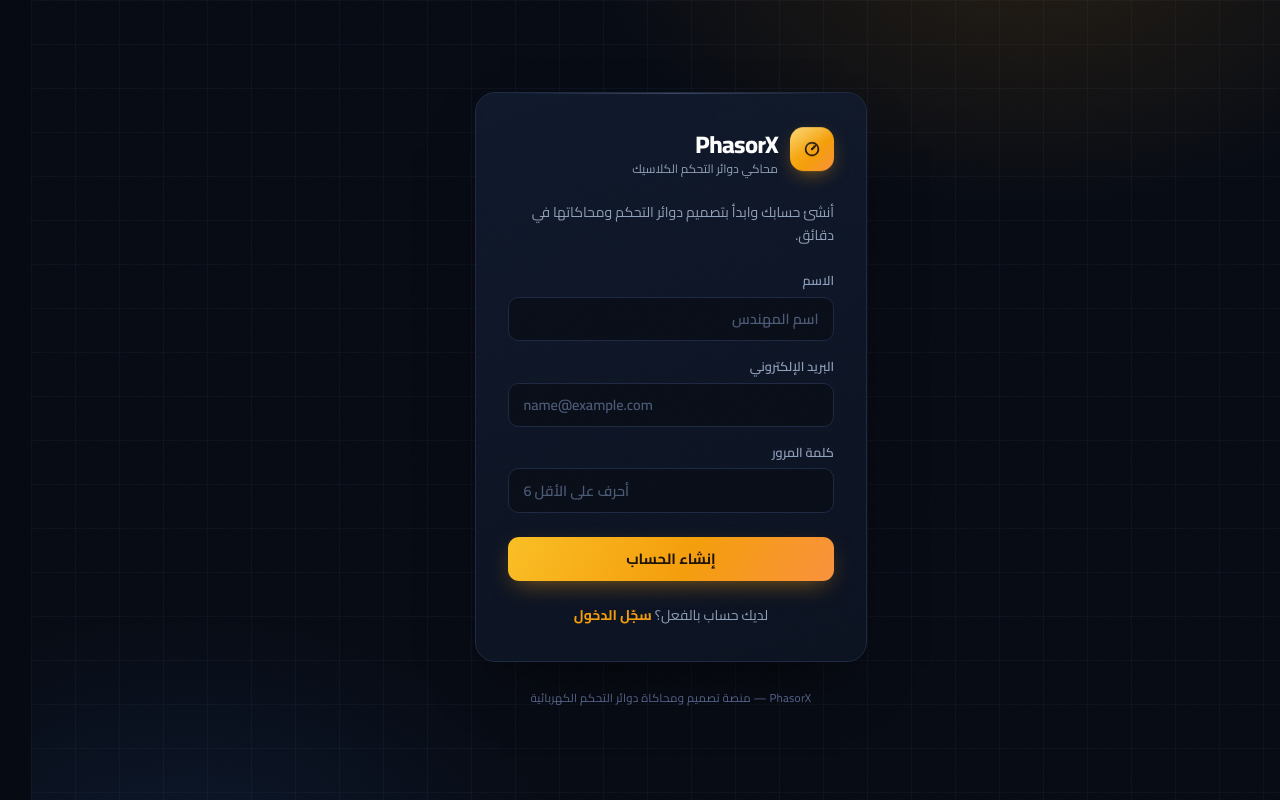
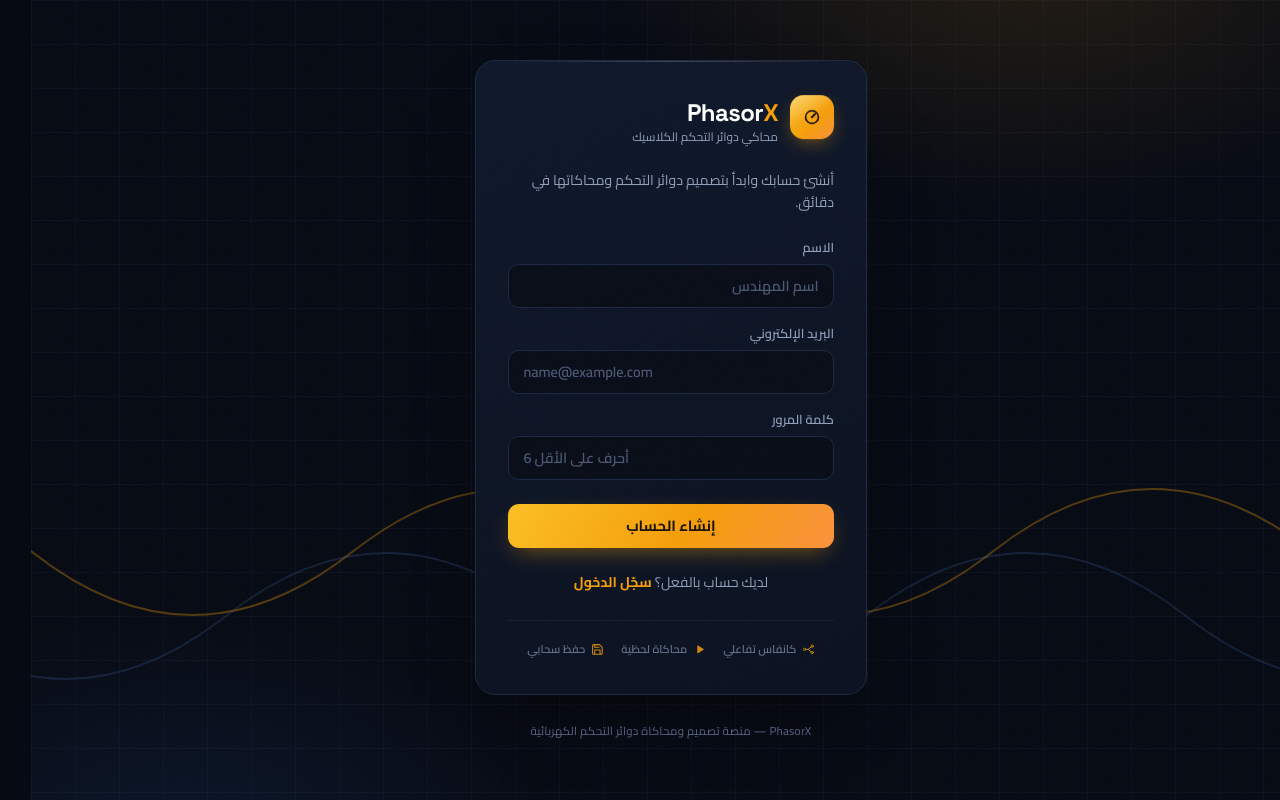
Before and after one commit to abdelrhman445/PhasorX, a React (Vite) app in the folder frontend/: page /register in a window 1280 px wide. Built offline with nearby package versions, Linux system fonts and the light colour scheme; no server answers.

Commit message:
Enhance RegisterPage with new icons and title update
Added additional icons and updated the title styling.

```diff
--- a/frontend/src/pages/RegisterPage.tsx
+++ b/frontend/src/pages/RegisterPage.tsx
@@ -4,7 +4,8 @@ import { Link, useNavigate } from 'react-router-dom';
 import { registerRequest } from '../api/auth';
 import { getErrorMessage } from '../api/client';
 import { useAuthStore } from '../store/authStore';
-import { BoltIcon } from '../components/icons';
+import { BoltIcon, CircuitIcon, PlayIcon, SaveIcon } from '../components/icons';
+import WaveBackground from '../components/WaveBackground';
 
 export default function RegisterPage() {
   const navigate = useNavigate();
@@ -33,6 +34,7 @@ export default function RegisterPage() {
   return (
     <div className="auth-screen bg-blueprint">
       <div className="auth-glow" aria-hidden="true" />
+      <WaveBackground />
 
       <div className="auth-card glass animate-fade-up">
         <div className="flex items-center gap-3">
@@ -40,7 +42,7 @@ export default function RegisterPage() {
             <BoltIcon />
           </span>
           <div>
-            <h1 className="text-2xl font-extrabold tracking-tight text-white">PhasorX</h1>
+            <h1 className="font-display text-2xl font-bold tracking-tight text-white">Phasor<span className="text-accent">X</span></h1>
             <p className="text-xs text-slate-400">محاكي دوائر التحكم الكلاسيك</p>
           </div>
         </div>
@@ -101,9 +103,15 @@ export default function RegisterPage() {
             سجّل الدخول
           </Link>
         </p>
+
+        <div className="auth-feats">
+          <span className="feat"><CircuitIcon /> كانفاس تفاعلي</span>
+          <span className="feat"><PlayIcon /> محاكاة لحظية</span>
+          <span className="feat"><SaveIcon /> حفظ سحابي</span>
+        </div>
       </div>
 
       <p className="auth-foot">PhasorX — منصة تصميم ومحاكاة دوائر التحكم الكهربائية</p>
     </div>
   );
-        }
+            }
```
